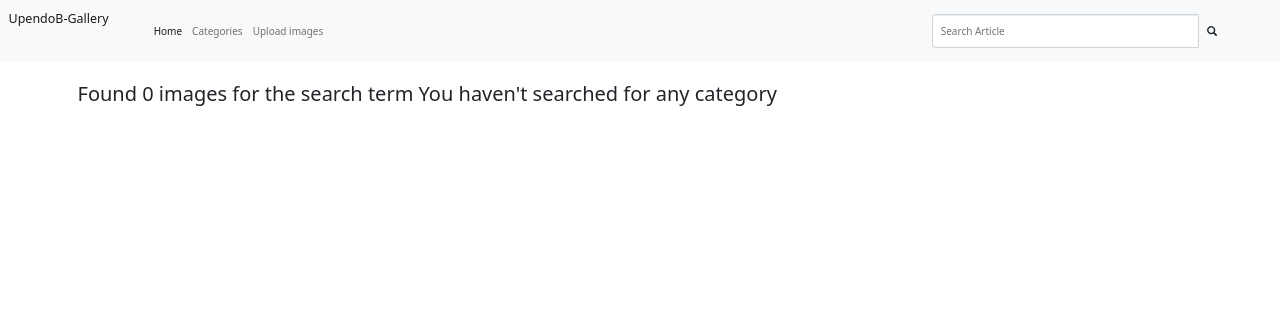
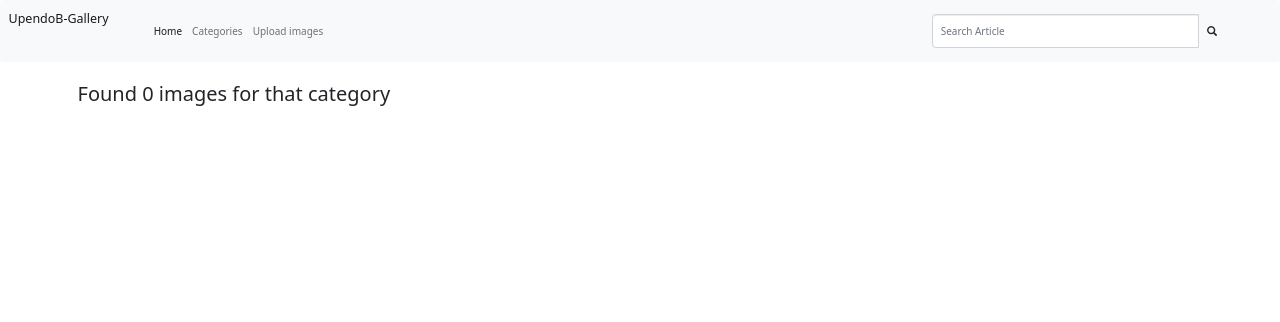
Before and after one commit to Abishag-Maitha/UpendoB-Gallery, a Django app: page /search_images/ in a window 1280 px wide. Shown: the top 322 px of the page. Run offline with Django 4.2, Linux system fonts and the light colour scheme; some libraries are stand-ins or nearby versions.

```diff
--- a/gallery/templates/search.html
+++ b/gallery/templates/search.html
@@ -3,9 +3,9 @@
 
     <div class="row">
         {% if images %}
-        <h2>Found {{ images|length }} of searched term {{message}}</h2>
+        <h2>Found {{ images|length }} of this category{{message}}</h2>
         {% else %}
-        <h2> Found 0 images for the search term {{message}}</h2>
+        <h2> Found 0 images for that category</h2>
         {% endif %}
 
     </div>
```
